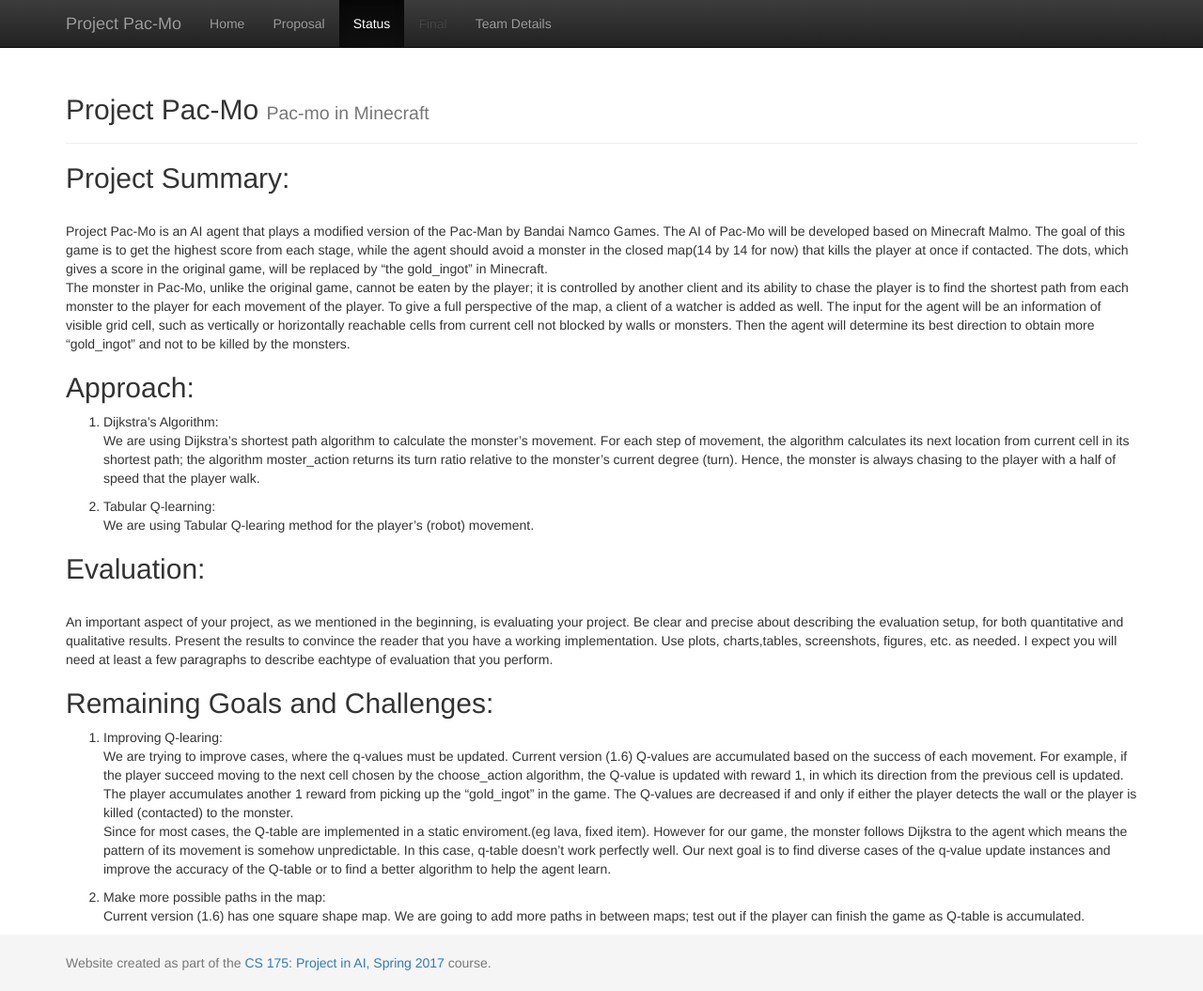
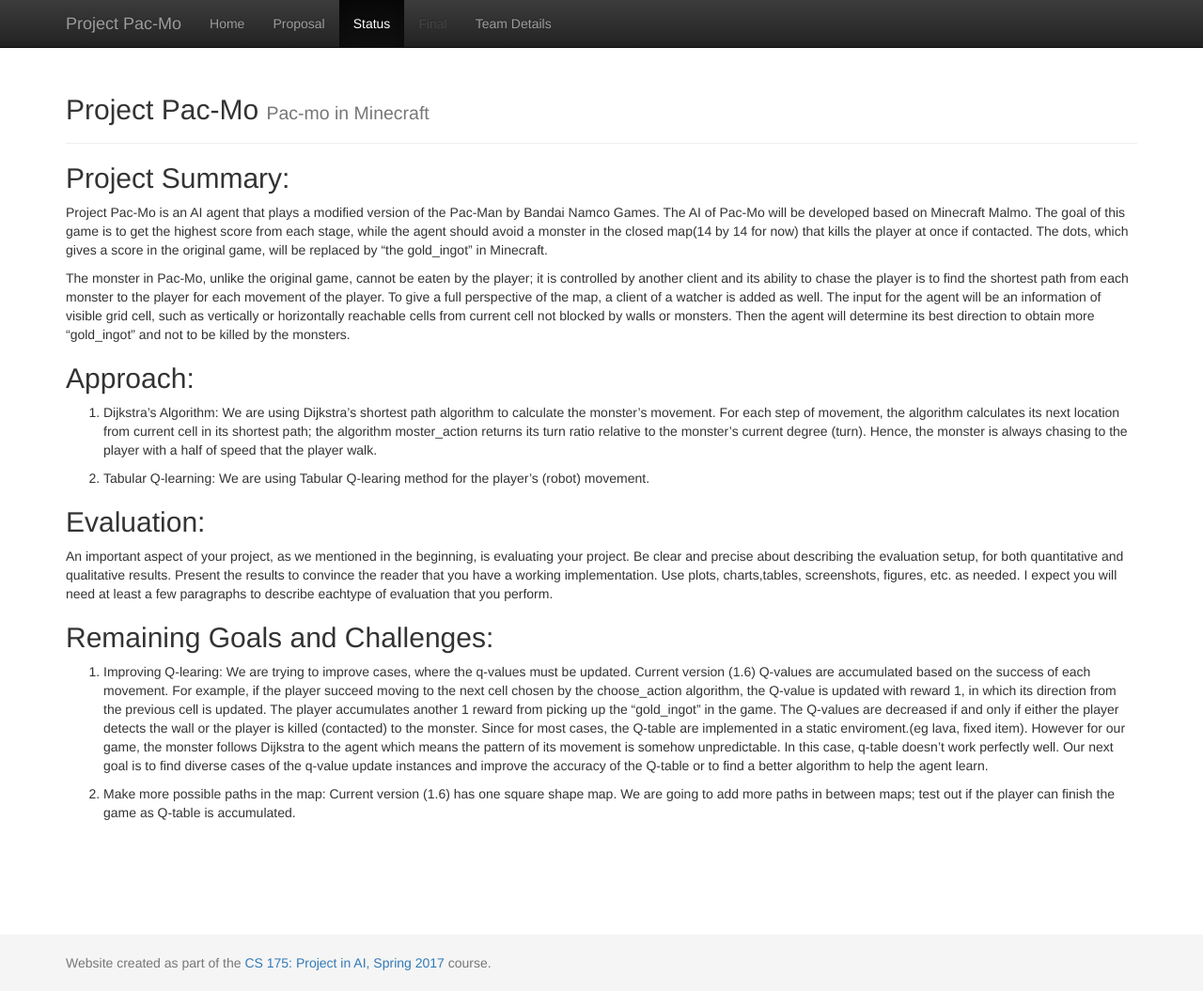
Before and after one commit to qdingqim/Pac-mo, a Jekyll site: the page built from docs/status.md, in a window 1280 px wide and 1055 px high. Shown: the whole window at 94% size. Built offline with Jekyll 4.4.1, drawn with Linux system fonts in a browser that asks for light colours.

Commit message:
Update status.md

```diff
--- a/docs/status.md
+++ b/docs/status.md
@@ -4,24 +4,24 @@
 ---
 
 ## Project Summary:
-<br>Project Pac-Mo is an AI agent that plays a modified version of the Pac-Man by Bandai Namco Games. The AI of Pac-Mo will be developed based on Minecraft Malmo. The goal of this game is to get the highest score from each stage, while the agent should avoid a monster in the closed map(14 by 14 for now) that kills the player at once if contacted. The dots, which gives a score in the original game, will be replaced by "the gold_ingot" in Minecraft.
-<br>The monster in Pac-Mo, unlike the original game, cannot be eaten by the player; it is controlled by another client and its ability to chase the player is to find the shortest path from each monster to the player for each movement of the player. To give a full perspective of the map, a client of a watcher is added as well. The input for the agent will be an information of visible grid cell, such as vertically or horizontally reachable cells from current cell not blocked by walls or monsters. Then the agent will determine its best direction to obtain more "gold_ingot" and not to be killed by the monsters.
+Project Pac-Mo is an AI agent that plays a modified version of the Pac-Man by Bandai Namco Games. The AI of Pac-Mo will be developed based on Minecraft Malmo. The goal of this game is to get the highest score from each stage, while the agent should avoid a monster in the closed map(14 by 14 for now) that kills the player at once if contacted. The dots, which gives a score in the original game, will be replaced by "the gold_ingot" in Minecraft.
+
+The monster in Pac-Mo, unlike the original game, cannot be eaten by the player; it is controlled by another client and its ability to chase the player is to find the shortest path from each monster to the player for each movement of the player. To give a full perspective of the map, a client of a watcher is added as well. The input for the agent will be an information of visible grid cell, such as vertically or horizontally reachable cells from current cell not blocked by walls or monsters. Then the agent will determine its best direction to obtain more "gold_ingot" and not to be killed by the monsters.
 
 
 ## Approach:
 1. Dijkstra's Algorithm:
-<br>We are using Dijkstra's shortest path algorithm to calculate the monster's movement. For each step of movement, the algorithm calculates its next location from current cell in its shortest path; the algorithm moster_action returns its turn ratio relative to the monster's current degree (turn). Hence, the monster is always chasing to the player with a half of speed that the player walk.
+We are using Dijkstra's shortest path algorithm to calculate the monster's movement. For each step of movement, the algorithm calculates its next location from current cell in its shortest path; the algorithm moster_action returns its turn ratio relative to the monster's current degree (turn). Hence, the monster is always chasing to the player with a half of speed that the player walk.
 
 2. Tabular Q-learning:
-<br>We are using Tabular Q-learing method for the player's (robot) movement.
+We are using Tabular Q-learing method for the player's (robot) movement.
 
 ## Evaluation:
-<br>An important aspect of your project, as we mentioned in the beginning, is evaluating your project. Be clear and precise about describing the evaluation setup, for both quantitative and qualitative results. Present the results to convince the reader that you have a working implementation. Use plots, charts,tables, screenshots, figures, etc. as needed. I expect you will need at least a few paragraphs to describe eachtype of evaluation that you perform.
+An important aspect of your project, as we mentioned in the beginning, is evaluating your project. Be clear and precise about describing the evaluation setup, for both quantitative and qualitative results. Present the results to convince the reader that you have a working implementation. Use plots, charts,tables, screenshots, figures, etc. as needed. I expect you will need at least a few paragraphs to describe eachtype of evaluation that you perform.
 
 ## Remaining Goals and Challenges:
 1. Improving Q-learing:
-<br>We are trying to improve cases, where the q-values must be updated. Current version (1.6) Q-values are accumulated based on the success of each movement. For example, if the player succeed moving to the next cell chosen by the choose_action algorithm, the Q-value is updated with reward 1, in which its direction from the previous cell is updated. The player accumulates another 1 reward from picking up the "gold_ingot" in the game. The Q-values are decreased if and only if either the player detects the wall or the player is killed (contacted) to the monster.
-<br>Since for most cases, the Q-table are implemented in a static enviroment.(eg lava, fixed item). However for our game, the monster follows Dijkstra to the agent which means the pattern of its movement is somehow unpredictable. In this case, q-table doesn't work perfectly well. Our next goal is to find diverse cases of the q-value update instances and improve the accuracy of the Q-table or to find a better algorithm to help the agent learn.
+We are trying to improve cases, where the q-values must be updated. Current version (1.6) Q-values are accumulated based on the success of each movement. For example, if the player succeed moving to the next cell chosen by the choose_action algorithm, the Q-value is updated with reward 1, in which its direction from the previous cell is updated. The player accumulates another 1 reward from picking up the "gold_ingot" in the game. The Q-values are decreased if and only if either the player detects the wall or the player is killed (contacted) to the monster. Since for most cases, the Q-table are implemented in a static enviroment.(eg lava, fixed item). However for our game, the monster follows Dijkstra to the agent which means the pattern of its movement is somehow unpredictable. In this case, q-table doesn't work perfectly well. Our next goal is to find diverse cases of the q-value update instances and improve the accuracy of the Q-table or to find a better algorithm to help the agent learn.
 
 2. Make more possible paths in the map:
-<br>Current version (1.6) has one square shape map. We are going to add more paths in between maps; test out if the player can finish the game as Q-table is accumulated.
+Current version (1.6) has one square shape map. We are going to add more paths in between maps; test out if the player can finish the game as Q-table is accumulated.
```
